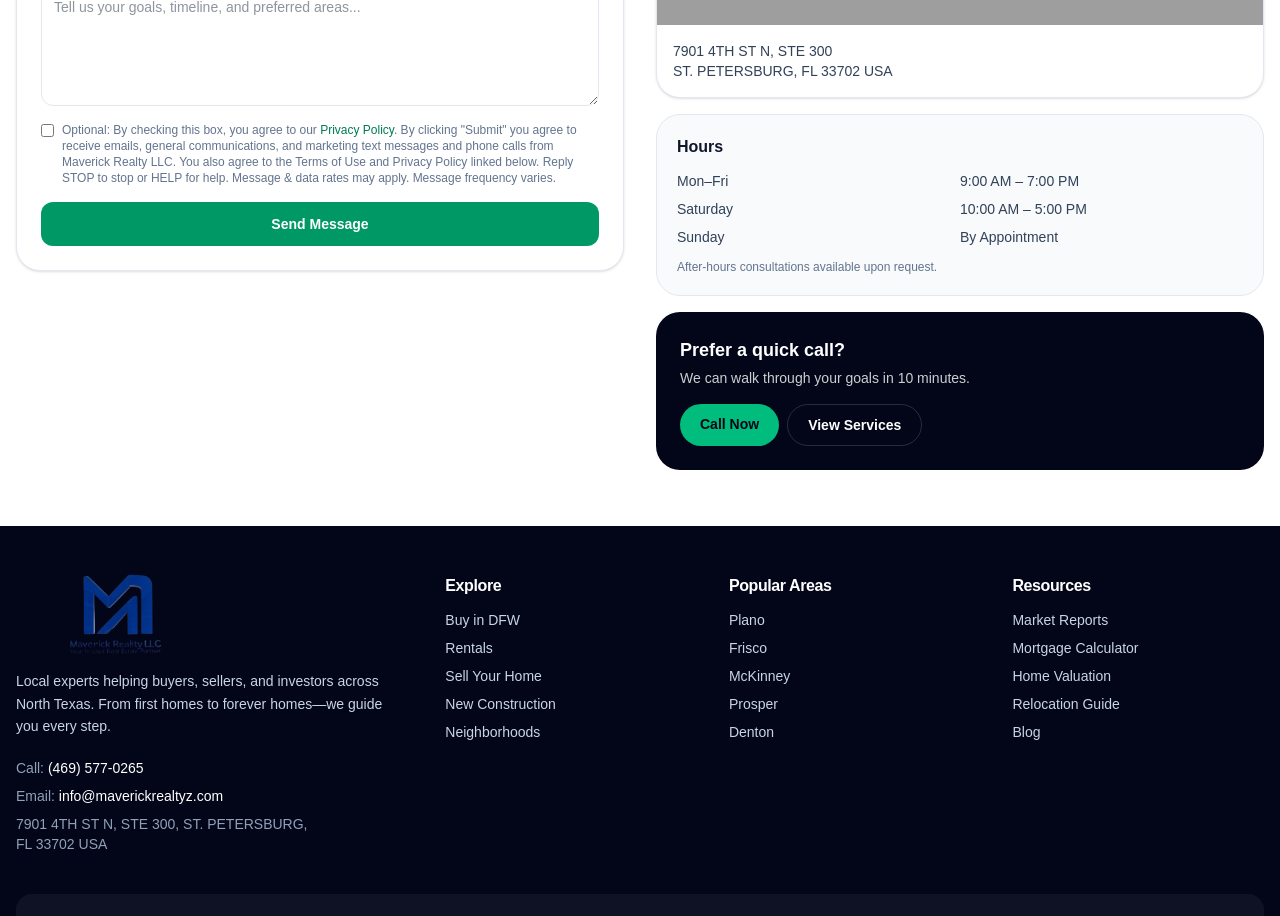
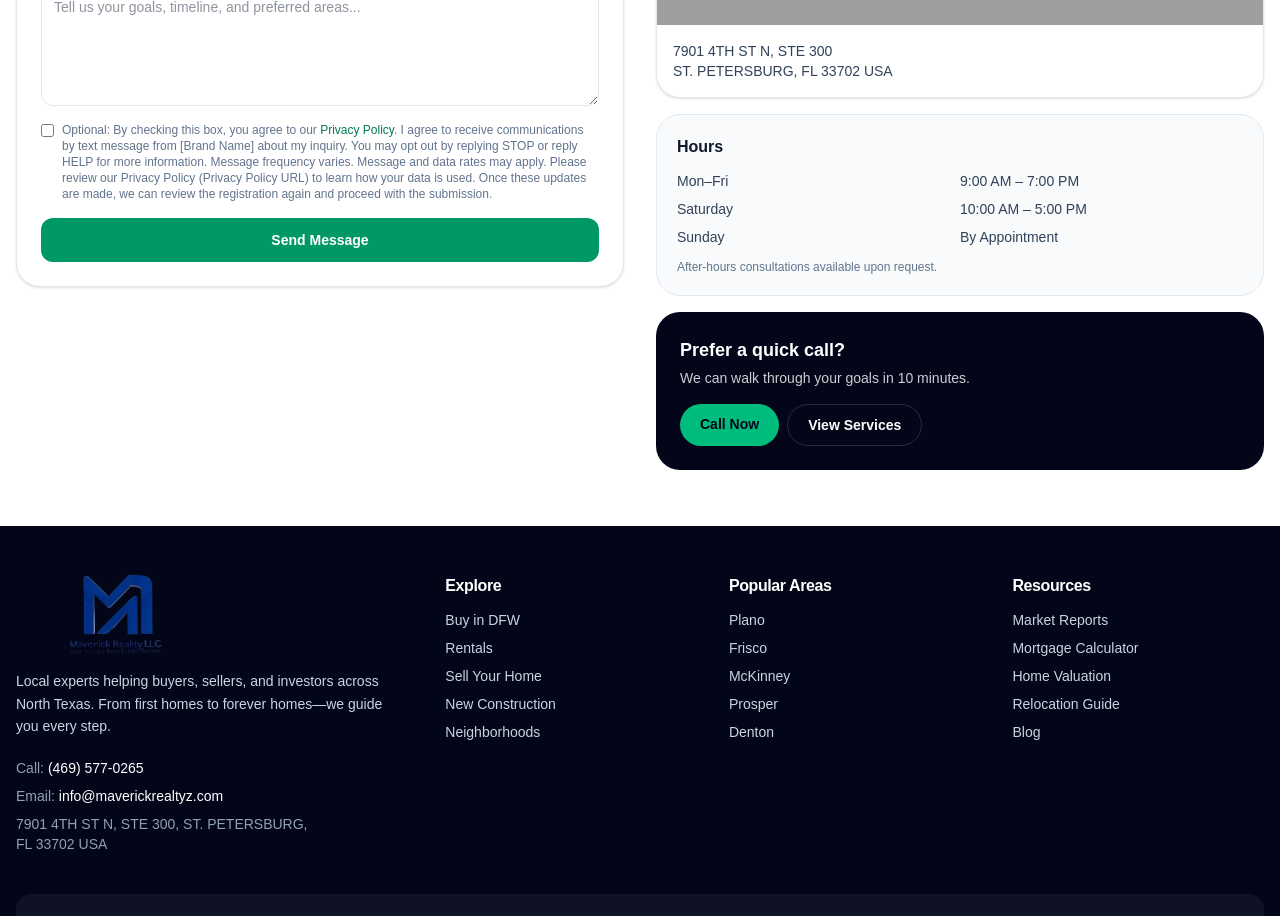
Before and after one commit to KhawarKhokhar/MaverickReality, a Next.js app: page /contact-us in a window 1280 px wide. Shown: the part 1100-2016 px from the top of the page. Built offline with nearby package versions, Linux system fonts and the light colour scheme; grey boxes are pictures that could not be loaded.

Commit message:
Contact Us Form

```diff
--- a/src/app/contact-us/page.tsx
+++ b/src/app/contact-us/page.tsx
@@ -179,12 +179,7 @@ export default function ContactPage() {
                     >
                       Privacy Policy
                     </Link>
-                    . By clicking "Submit" you agree to receive emails, general
-                    communications, and marketing text messages and phone calls
-                    from Maverick Realty LLC. You also agree to the Terms of
-                    Use and Privacy Policy linked below. Reply STOP to stop or
-                    HELP for help. Message & data rates may apply. Message
-                    frequency varies.
+                    . I agree to receive communications by text message from [Brand Name] about my inquiry. You may opt out by replying STOP or reply HELP for more information. Message frequency varies. Message and data rates may apply. Please review our Privacy Policy (Privacy Policy URL) to learn how your data is used. Once these updates are made, we can review the registration again and proceed with the submission.
                   </span>
                 </label>
 
```
